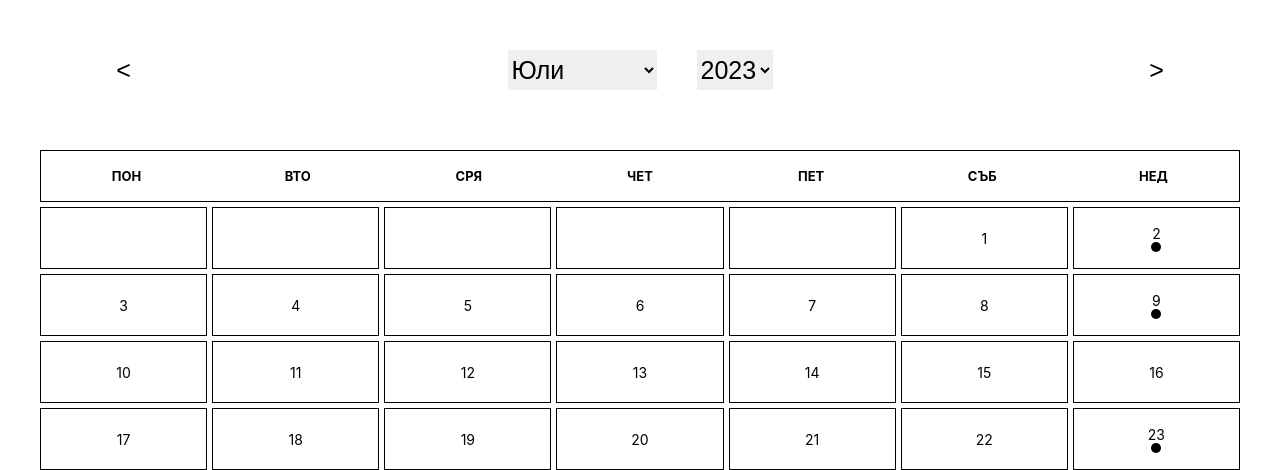
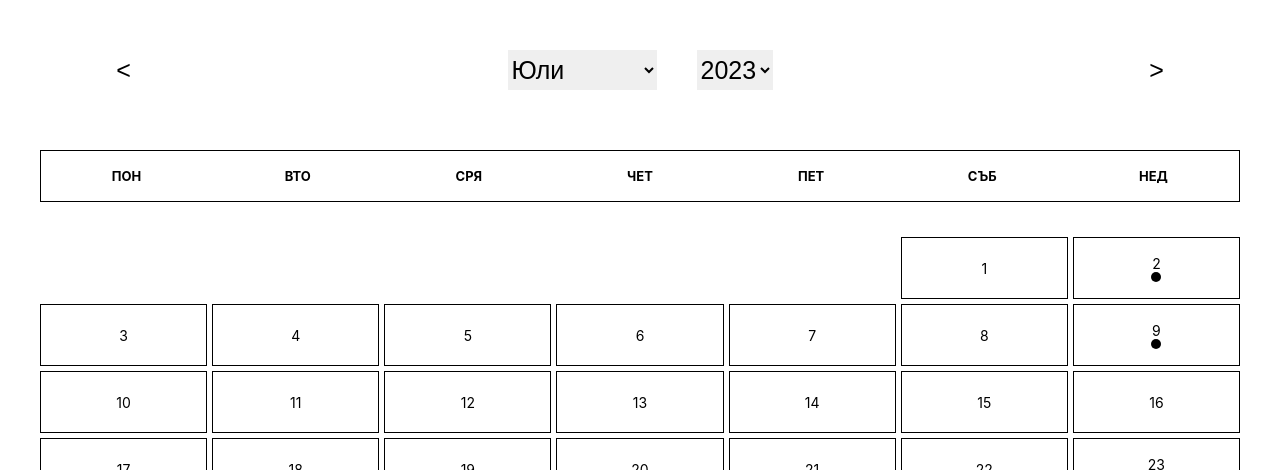
Before and after one commit to pkindalov/small-event-calendar, a plain HTML site: page index.html in a window 1280 px wide. Shown: the top 470 px of the page. Drawn offline with Linux system fonts and the light colour scheme.

Commit message:
Small changes  related to not show days from the prev or next month and give more space to calendar's body from the header

```diff
--- a/scripts/calendar.js
+++ b/scripts/calendar.js
@@ -69,6 +69,8 @@ const drawBody = ({ monthIndex, year, events }) => {
     dayCell.setAttribute("class", "js-calendar__body-item");
     if (i < dayOfWeekIndex) {
       dayCell.innerText = "";
+      dayCell.classList.remove("js-calendar__body-item");
+      dayCell.classList.add("js-calendar__body-empty");
     } else {
       day = i + 1 - dayOfWeekIndex;
       dayCell.innerText = day;
--- a/styles/calendar.css
+++ b/styles/calendar.css
@@ -90,7 +90,7 @@ body {
     1fr
   ); /* Divide the calendar into 7 equal columns */
   gap: 0.5rem; /* Set the gap between cells */
-  margin-top: 0.5rem;
+  margin-top: 3.5rem;
 }
 
 .js-calendar__body-item {
@@ -105,6 +105,11 @@ body {
   text-align: center;
   font-size: 1.4rem;
   padding: 0.5rem; /* Add some padding to the cells */
+  cursor: pointer;
+}
+
+.js-calendar__body-empty{
+  border: 0;
 }
 
 .js-calendar__body-item__today {
```
